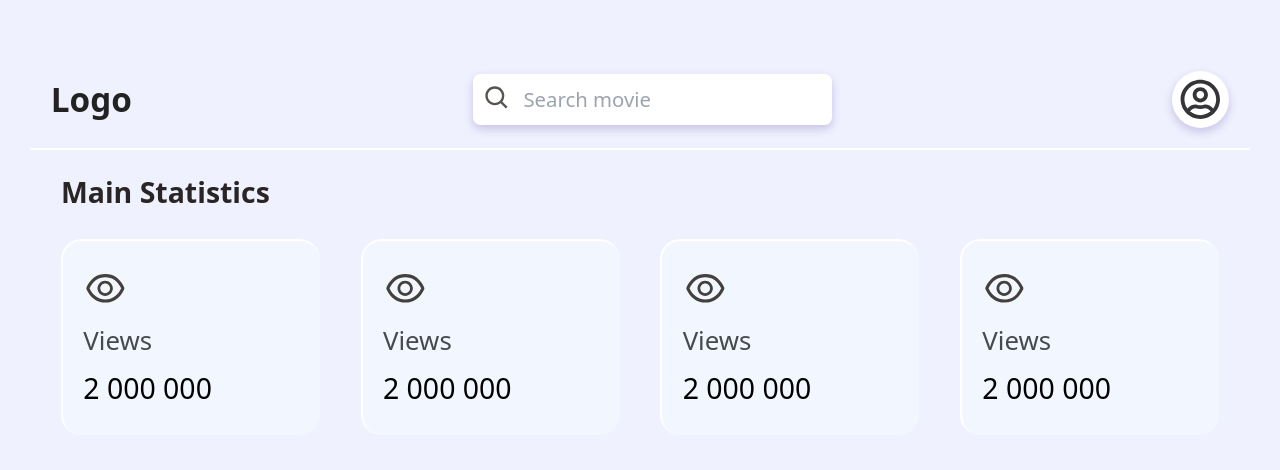
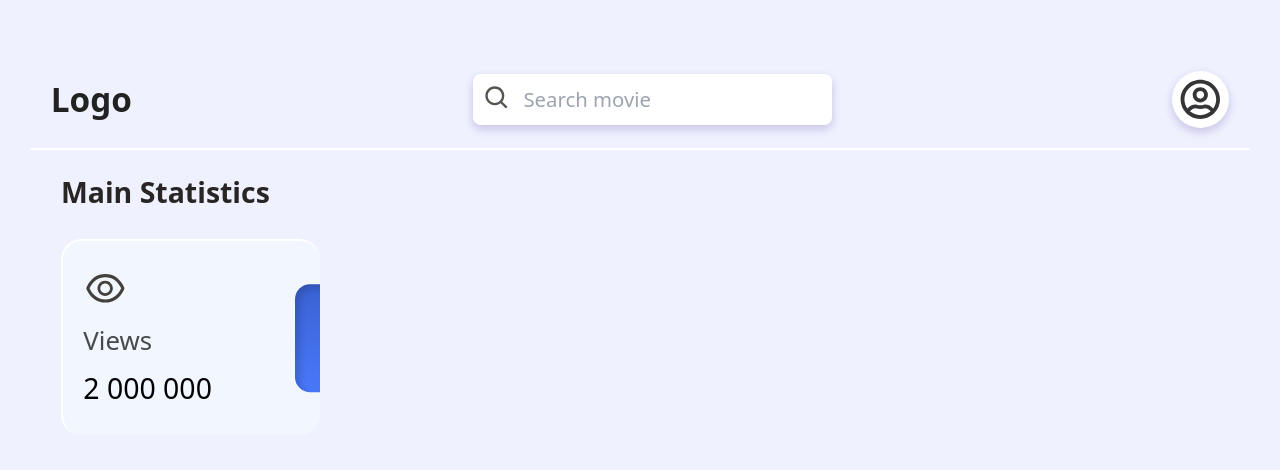
Before and after one commit to YangGwangSeong/management-client, a Next.js app: page /dashboard in a window 1280 px wide. Shown: the top 470 px of the page. Built offline with nearby package versions, Linux system fonts and the light colour scheme.

Commit message:
feat: card 디자인 퍼블리싱

```diff
--- a/components/screens/dashboard/main/main-statistics/MainStatistics.tsx
+++ b/components/screens/dashboard/main/main-statistics/MainStatistics.tsx
@@ -1,7 +1,9 @@
 import Heading from '@/components/ui/heading/Heading';
 import StatisticItem from '@/components/ui/statistic-item/StatisticItem';
+import { motion } from 'framer-motion';
 import React, { FC } from 'react';
 import { AiOutlineEye } from 'react-icons/ai';
+
 const MainStatistics: FC = () => {
 	return (
 		<div>
@@ -12,27 +14,7 @@ const MainStatistics: FC = () => {
 						Icon: AiOutlineEye,
 						name: 'Views',
 						value: 2000000,
-					}}
-				></StatisticItem>
-				<StatisticItem
-					item={{
-						Icon: AiOutlineEye,
-						name: 'Views',
-						value: 2000000,
-					}}
-				></StatisticItem>
-				<StatisticItem
-					item={{
-						Icon: AiOutlineEye,
-						name: 'Views',
-						value: 2000000,
-					}}
-				></StatisticItem>
-				<StatisticItem
-					item={{
-						Icon: AiOutlineEye,
-						name: 'Views',
-						value: 2000000,
+						color: 'blue',
 					}}
 				></StatisticItem>
 			</div>
--- a/components/ui/statistic-item/StatisticItem.module.scss
+++ b/components/ui/statistic-item/StatisticItem.module.scss
@@ -1,5 +1,5 @@
 .item {
-	@apply px-4 py-5 rounded-2xl relative;
+	@apply px-4 py-5 rounded-2xl relative cursor-default transition-all;
 	background-color: #f2f7ff;
 	border-top: 2px solid #fff;
 	border-left: 2px solid #fff;
@@ -13,8 +13,38 @@
 		//box-shadow: 20px 20px 30px 10px rgb(37 12 171 / 30%); //짙은 버전
 	}
 
-	&:hover::before {
-		@apply bottom-0;
+	&.blue::after {
+		background-image: linear-gradient(to top, #4978fa, #3a62d3);
+	}
+
+	&.light-blue::after {
+		background-image: linear-gradient(to top, #65caef, #4ca6c4);
+	}
+
+	&.purple::after {
+		background-image: linear-gradient(to top, #746fd6, #5d58b4);
+	}
+
+	&.green::after {
+		background-image: linear-gradient(to top, #00d098, #00a97b);
+	}
+
+	&::after {
+		content: '';
+		@apply absolute w-5 rounded-tl-xl rounded-bl-xl right-0 transition-all;
+		height: 5.3rem;
+		top: 50%;
+		transform: translateY(-50%);
+		z-index: 1;
+		box-shadow: inset 5px 4px 7px rgba(0, 0, 0, 0.15);
+	}
+
+	&:hover {
+		margin-top: -10px;
+		box-shadow: 20px 20px 30px 10px rgb(37 12 171 / 30%);
+		&::before {
+			@apply -bottom-0.5;
+		}
 	}
 
 	.icon {
--- a/components/ui/statistic-item/StatisticItem.tsx
+++ b/components/ui/statistic-item/StatisticItem.tsx
@@ -1,10 +1,10 @@
 import React, { FC } from 'react';
 import { StatisticItemType } from './statistic-item.interface';
 import styles from './StatisticItem.module.scss';
-
+import cn from 'classnames';
 const StatisticItem: FC<{ item: StatisticItemType }> = ({ item }) => {
 	return (
-		<div className={styles.item}>
+		<div className={cn(styles.item, styles[item.color])}>
 			<div className={styles.icon}>
 				<item.Icon />
 			</div>
--- a/components/ui/statistic-item/statistic-item.interface.ts
+++ b/components/ui/statistic-item/statistic-item.interface.ts
@@ -4,4 +4,5 @@ export interface StatisticItemType {
 	name: string;
 	value: number;
 	Icon: IconType;
+	color: 'blue' | 'light-blue' | 'purple' | 'green';
 }
```
